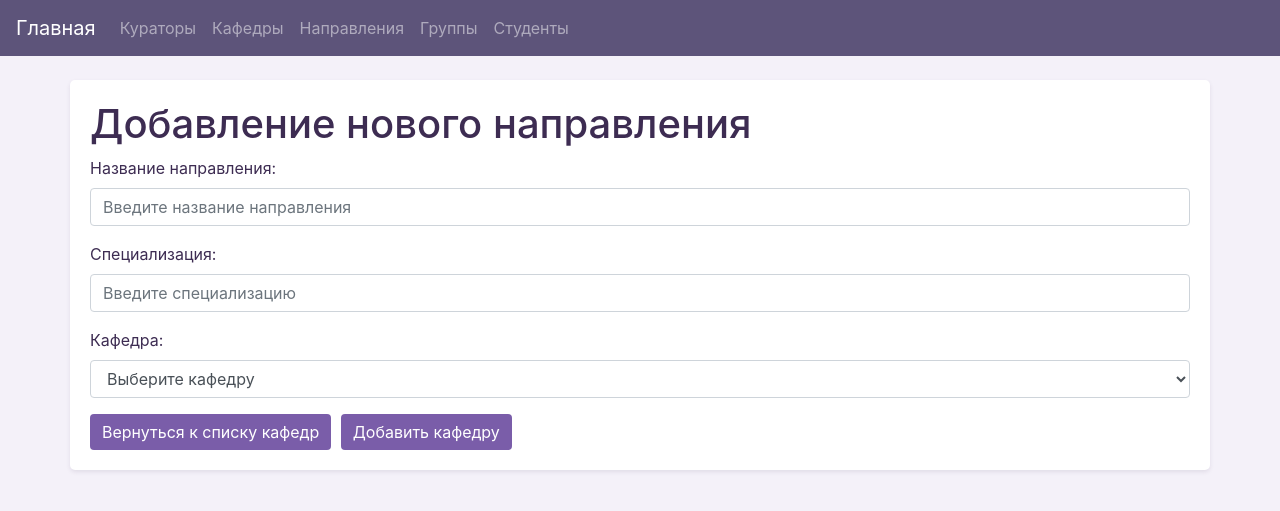
After one commit to daniilShestopalov/Faculty-database, a Django app: page /direction/add/ in a window 1280 px wide. The commit adds this page. Shown: the top 511 px of the page. Run offline with Django 4.2, Linux system fonts and the light colour scheme; data that the repository does not hold is empty; some libraries are stand-ins or nearby versions.

```diff
--- a/faculty_database_project/faculty/templates/departments.html
+++ b/faculty_database_project/faculty/templates/departments.html
@@ -9,7 +9,6 @@
 
     <!-- Кнопка для добавления кафедры -->
     <a href="{% url 'department_add' %}" class="btn btn-custom">Добавить кафедру</a>
-
 
     <!-- Таблица кафедр -->
     <table class="table table-hover">
--- /dev/null
+++ b/faculty_database_project/faculty/templates/direction_add.html
@@ -0,0 +1,39 @@
+{% extends 'base.html' %}
+
+<meta charset="UTF-8">
+
+
+{% block title %}Добавление нового направления{% endblock %}
+
+{% block content %}
+    <h1>Добавление нового направления</h1>
+
+    <form action="{% url 'direction_add_confirm' %}" method="post" novalidate>
+        {% csrf_token %}
+        <div class="form-group">
+            <label for="directionName">Название направления:</label>
+            <input type="text" class="form-control" id="directionName" name="direction_name" placeholder="Введите название направления" required oninput="checkInput(this)">
+        </div>
+        <div class="form-group">
+            <label for="specialization">Специализация:</label>
+            <input type="text" class="form-control" id="specialization" name="specialization" placeholder="Введите специализацию" required oninput="checkInput(this)">
+        </div>
+        <div class="form-group">
+            <label for="department">Кафедра:</label>
+            <select class="form-control" id="department" name="department" required>
+                <option value="">Выберите кафедру</option>
+                {% for department in departments %}
+                    <option value="{{ department.department_id }}">{{ department.department_name }}</option>
+                {% endfor %}
+            </select>
+        </div>
+        <a href="{% url 'department_list' %}" class="btn btn-custom">Вернуться к списку кафедр</a>
+        <button type="submit" class="btn btn-custom">Добавить кафедру</button>
+    </form>
+
+    <script>
+        function checkInput(input) {
+            input.value = input.value.replace(/[^а-яА-ЯёЁ\s-]/gi, '');
+        }
+    </script>
+{% endblock %}
--- a/faculty_database_project/faculty/templates/directions.html
+++ b/faculty_database_project/faculty/templates/directions.html
@@ -7,7 +7,8 @@
 {% block content %}
     <h1>Список направлений</h1>
 
-
+    <!-- Кнопка для добавления кафедры -->
+    <a href="{% url 'direction_add' %}" class="btn btn-custom">Добавить направление</a>
 
     <!-- Таблица направлений -->
     <table class="table table-hover">
--- a/faculty_database_project/faculty/views.py
+++ b/faculty_database_project/faculty/views.py
@@ -4,7 +4,7 @@ from django.contrib import messages
 from django.db import IntegrityError
 from django.urls import reverse
 
-from .forms import DepartmentForm, CuratorForm
+from .forms import DepartmentForm, CuratorForm, DirectionForm
 from .models import Curator, Department, Direction, Student, Group
 
 
@@ -131,6 +131,27 @@ def direction_list(request):
     directions = Direction.objects.all()
     return render(request, 'directions.html', {'directions': directions})
 
+def direction_add(request):
+    departments = Department.objects.all()
+    return render(request, 'direction_add.html', {'departments': departments})
+
+def direction_add_confirm(request):
+    if request.method == 'POST':
+        form = DirectionForm(request.POST)
+        if form.is_valid():
+            form.save()
+            messages.success(request, 'Направление успешно добавлена.')
+            return redirect('direction_list')
+        else:
+            errors = []
+            for field, error_messages in form.errors.items():
+                field_label = form.fields[field].label
+                for error in error_messages:
+                    errors.append(f"{field_label}: {error}")
+            messages.error(request, '\n'.join(errors))
+
+    return direction_add(request)
+
 
 def delete_direction(request, direction_id):
     try:
--- a/faculty_database_project/faculty_database/urls.py
+++ b/faculty_database_project/faculty_database/urls.py
@@ -35,6 +35,8 @@ urlpatterns = [
     path('departments/change/<int:department_id>/confirm/', views.department_change_confirm, name='department_change_confirm'),
     path('directions/', views.direction_list, name='direction_list'),
     path('directions/delete/<int:direction_id>/', views.delete_direction, name='direction_delete'),
+    path('direction/add/', views.direction_add, name='direction_add'),
+    path('direction/add/confirm/', views.direction_add_confirm, name='direction_add_confirm'),
     path('groups/', views.group_list, name='group_list'),
     path('groups/delete/<int:group_id>/', views.delete_group, name='group_delete'),
     path('students/', views.student_list, name='student_list'),
```
Also changed, not shown: faculty_database_project/faculty/forms.py (+24 -0 lines), faculty_database_project/faculty/templates/direction_change.html (added, +10 -0 lines).
